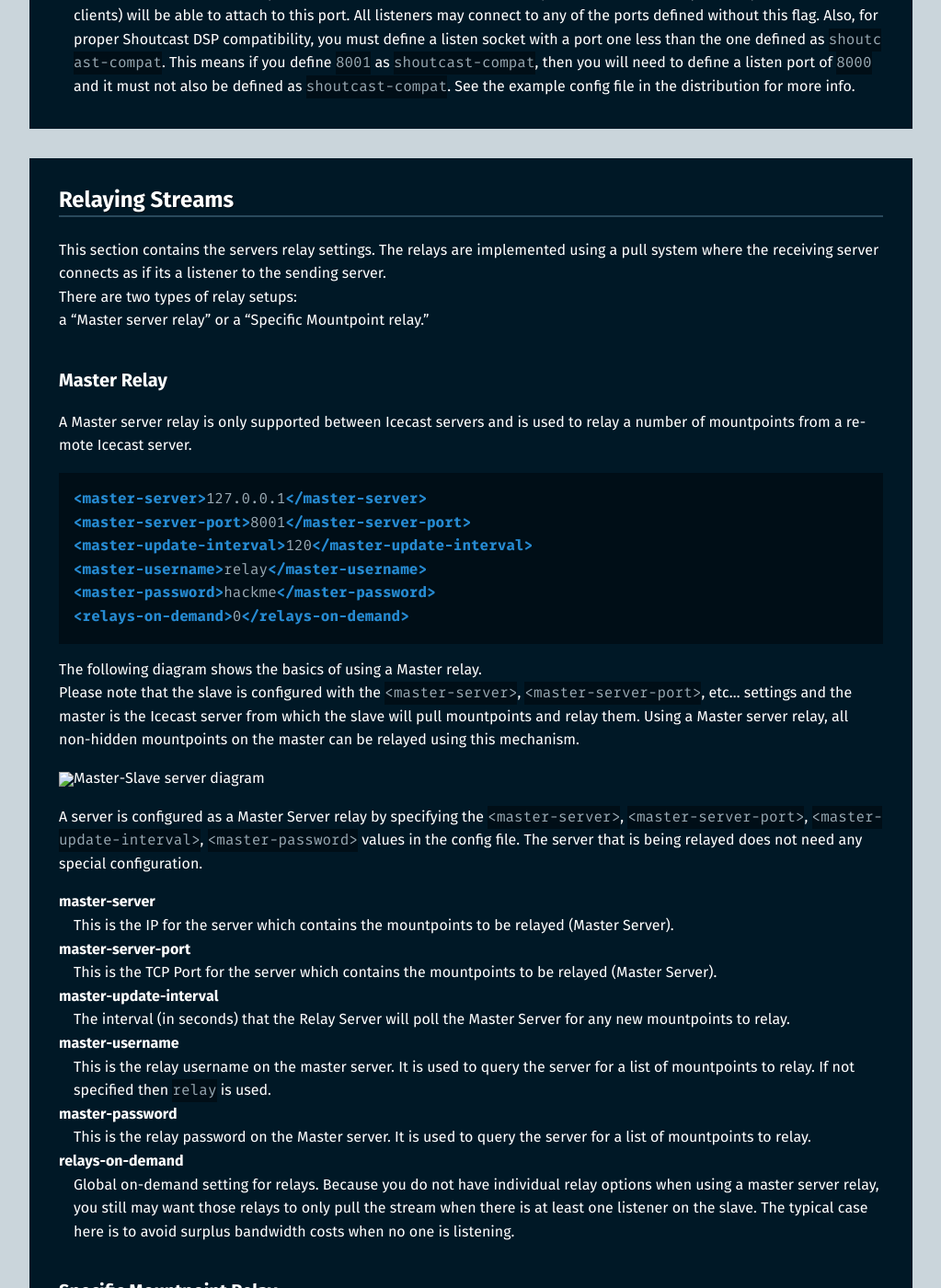
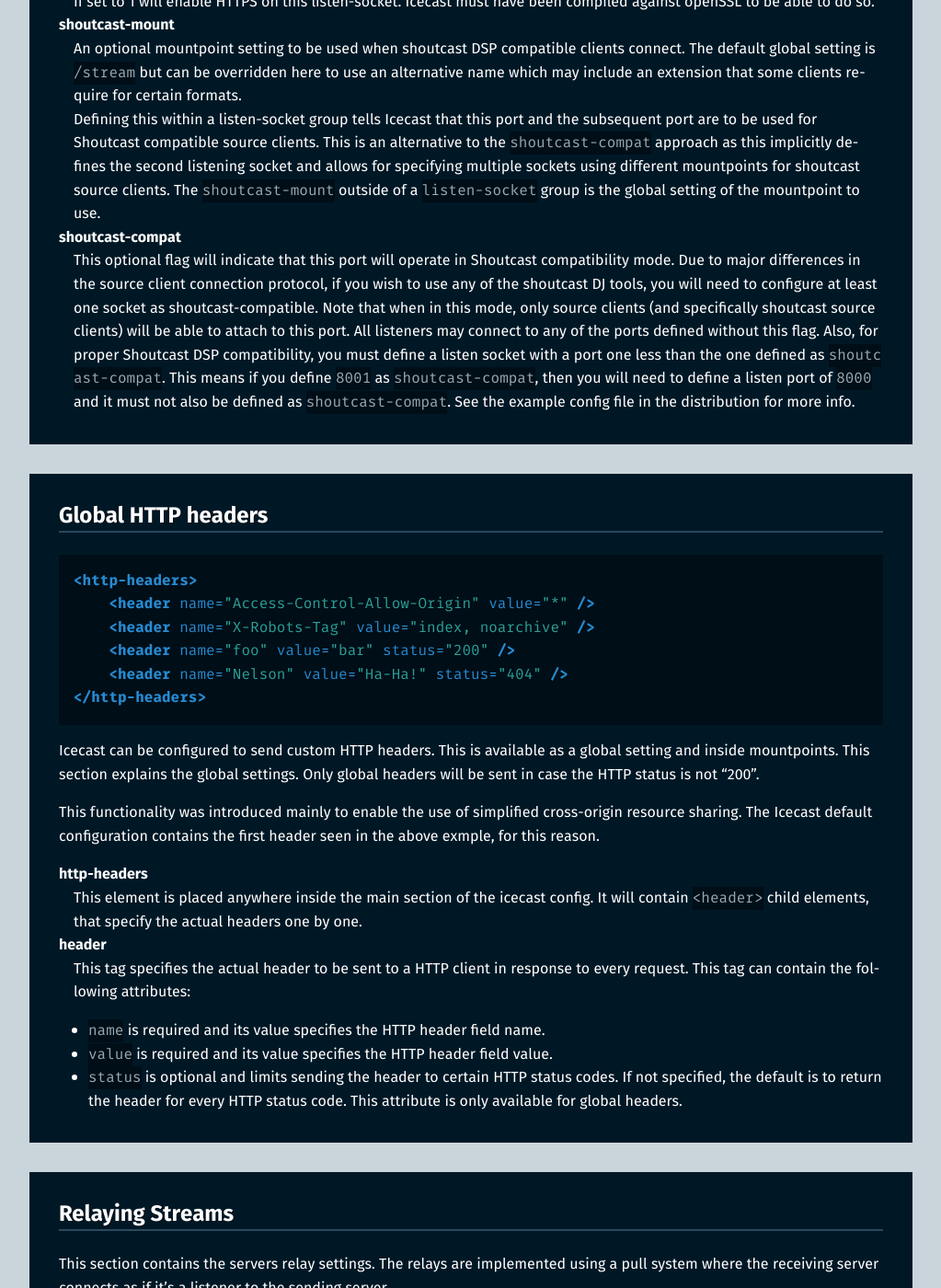
Before and after one commit to barionleg/Xipho, a Jekyll site: the page built from docs/icecast-2.4.1/config-file.md, in a window 1280 px wide and 1400 px high, scrolled down 6292 px. Shown: the whole window at 92% size, without its empty margins (128-1151 px from the left). Built offline with Jekyll 4.4.1, drawn with Linux system fonts in a browser that asks for light colours; some of the changed text lies outside the part shown.

Commit message:
Added documentation of http-header functionality

```diff
--- a/docs/icecast-2.4.1/config-file.md
+++ b/docs/icecast-2.4.1/config-file.md
@@ -197,8 +197,15 @@ server-id
   not care to change it however this setting will allow this. It is not recommended to use this
   setting, unless you have very good reasons and know what you are doing.
 
+</article>
+
+<article markdown="1">
+# TCP Port settings
+{:#ports}
 
 The following shows how you can specify the listening settings for the server.
+
+## generic port setup
 
 The first shows an example of a common and simple way to define a listening socket:
 
@@ -229,6 +238,8 @@ As before the port specified is allocated but this time the shoutcast-mount impl
 listening socket whose port number is always one higher than the port defined, this also informs icecast
 of which mountpoint the shoutcast source client on this socket will be using. Using this approach you can
 allow multiple shoutcast source clients to connect at the same time.
+
+## old style Shoutcast source client compatible setup (deprecated)
 
 The following is just to show the longer approach to defining shoutcast compatability.
 
@@ -283,11 +294,42 @@ shoutcast-compat
 </article>
 
 <article markdown="1">
+# Global HTTP headers
+{:#global-headers}
+
+{% highlight xml %}
+<http-headers>
+    <header name="Access-Control-Allow-Origin" value="*" />
+    <header name="X-Robots-Tag" value="index, noarchive" />
+    <header name="foo" value="bar" status="200" />
+    <header name="Nelson" value="Ha-Ha!" status="404" />
+</http-headers>
+{% endhighlight %}
+
+Icecast can be configured to send custom HTTP headers. This is available as a global setting and inside mountpoints. This section explains the global settings. Only global headers will be sent in case the HTTP status is not "200".
+
+This functionality was introduced mainly to enable the use of simplified cross-origin resource sharing. The Icecast default configuration contains the first header seen in the above exmple, for this reason.
+
+http-headers
+: This element is placed anywhere inside the main section of the icecast config. It will contain `<header>` child elements, that specify the actual headers one by one.
+
+header
+: This tag specifies the actual header to be sent to a HTTP client in response to every request.
+  This tag can contain the following attributes:
+
+  - `name` is required and its value specifies the HTTP header field name.
+  - `value` is required and its value specifies the HTTP header field value.
+  - `status` is optional and limits sending the header to certain HTTP status codes. If not specified, the default is to return the header for every HTTP status code. This attribute is only available for global headers.
+
+
+</article>
+
+<article markdown="1">
 # Relaying Streams
 {:#relay}
 
 This section contains the servers relay settings. The relays are implemented using a pull system where the receiving
-server connects as if its a listener to the sending server.
+server connects as if it's a listener to the sending server.
 There are two types of relay setups:
 a "Master server relay" or a "Specific Mountpoint relay."
 
@@ -431,6 +473,12 @@ on-demand
     <authentication type="xxxxxx">
             <!-- See listener authentiaction documentation -->
     </authentication>
+    <http-headers>
+            <header name="Access-Control-Allow-Origin" value="*" />
+            <header name="X-Robots-Tag" value="index, noarchive" />
+            <header name="foo" value="bar" status="200" />
+            <header name="Nelson" value="Ha-Ha!" status="404" />
+    </http-headers>
     <on-connect>/home/icecast/bin/source-start</on-connect>
     <on-disconnect>/home/icecast/bin/source-end</on-disconnect>
 </mount>
@@ -575,6 +623,16 @@ authentication
   authentication scheme (`type=htpasswd`) and URL based authentication request forwarding. A mountpoint configured with an authenticator
   will display a red key next to the mount point name on the admin screens.
   You can read more about listener authentication and URL based source authentication [here](auth.html).
+
+http-headers
+: This element is placed anywhere inside the mount section of the icecast config. It will contain `<header>` child elements, that specify the actual HTTP headers one by one.
+
+header
+: This tag specifies the actual header to be sent to a HTTP client in response to every request resulting in a HTTP status code "200" for this mountpoint.
+  This tag can contain the following attributes:
+
+  - `name` is required and its value specifies the HTTP header field name.
+  - `value` is required and its value specifies the HTTP header field value.
 
 on-connect
 : State a program that is run when the source is started. It is passed a parameter which is the name of the mountpoint that is starting.
```
Also changed, not shown: other parts of docs/icecast-2.4.1/config-file.md (+2 -0 lines), docs/icecast-2.4.1/changes.md (+1 -0 lines).
